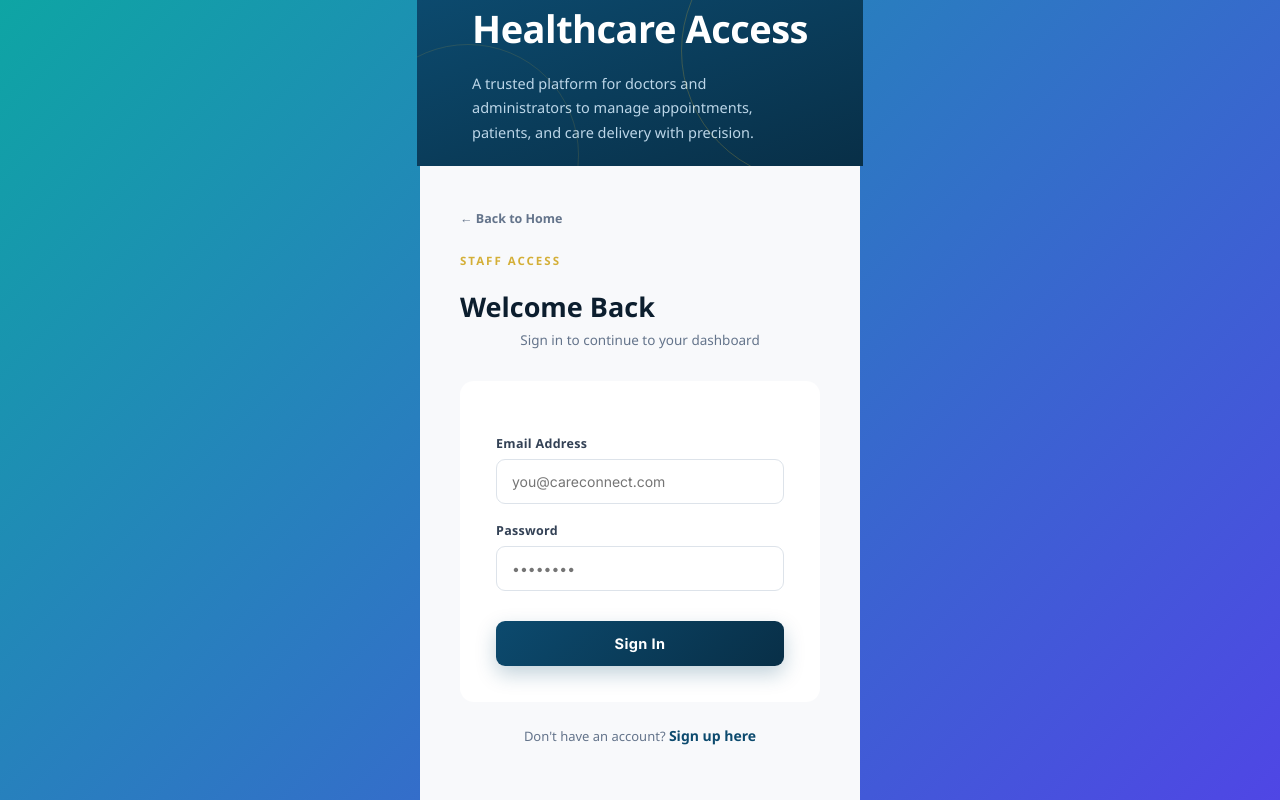
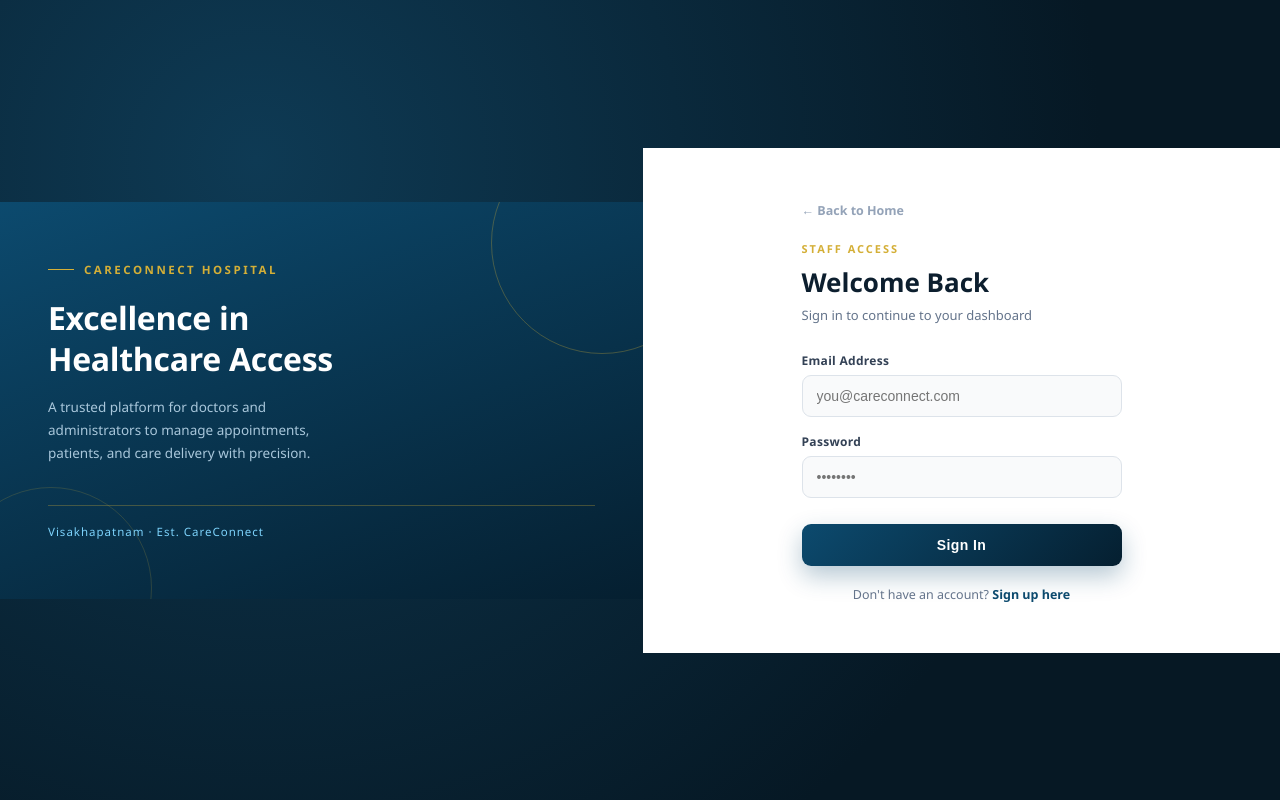
Before and after one commit to pakalapati-suryavalli/doctor-appointment-booking-system, a Flask app: page /login in a window 1280 px wide. Run offline with Flask 3, Linux system fonts and the light colour scheme.

Commit message:
Fix login page premium design

```diff
--- a/static/style.css
+++ b/static/style.css
@@ -1,220 +1,207 @@
-@import url('https://fonts.googleapis.com/css2?family=Inter:wght@400;500;600;700&display=swap');
-
-* {
-    box-sizing: border-box;
-    margin: 0;
-    padding: 0;
+<!DOCTYPE html>
+<html lang="en">
+<head>
+    <meta charset="UTF-8">
+    <title>Login — CareConnect Hospital</title>
+    <style>
+        * { margin: 0 !important; padding: 0 !important; box-sizing: border-box !important; }
+        html, body {
+            height: 100% !important;
+            width: 100% !important;
+            font-family: 'Segoe UI', Arial, sans-serif !important;
+        }
+        body {
+            display: flex !important;
+            align-items: center !important;
+            justify-content: center !important;
+            min-height: 100vh !important;
+            background: radial-gradient(circle at 20% 20%, #0e3a54, #061824 70%) !important;
+            padding: 30px !important;
         }
 
-html, body {
-    height: 100%;
-}
-
-body {
-    font-family: 'Inter', sans-serif;
-    background: linear-gradient(135deg, #0ea5a4, #4f46e5);
-    min-height: 100vh;
-    display: flex;
-    flex-direction: column;
-    align-items: center;
-    justify-content: center;
-    padding: 40px 20px;
-    color: #1e293b;
-}
-
-h1 {
-    font-size: 26px;
-    font-weight: 700;
-    color: #ffffff;
-    margin-bottom: 8px;
-    text-align: center;
-}
-
-h2 {
-    font-size: 21px;
-    font-weight: 700;
-    color: #1e293b;
-    margin: 20px 0 18px 0;
-}
-
-h3 {
-    font-size: 17px;
-    font-weight: 600;
-    color: #475569;
-    margin: 15px 0 10px 0;
-}
-
-p {
-    color: #e0f2f1;
-    font-size: 14px;
-    margin-bottom: 15px;
-    text-align: center;
-}
-
-/* ===== Plain forms (signup, profile, availability, booking) ===== */
-form {
-    background: #ffffff;
-    border: none;
-    border-radius: 14px;
-    padding: 36px;
-    width: 100%;
-    max-width: 400px;
-    box-shadow: 0 20px 45px rgba(15, 23, 42, 0.25);
-}
-
-label {
-    font-weight: 500;
-    font-size: 13px;
-    color: #475569;
-    display: block;
-    margin-bottom: 6px;
-    margin-top: 14px;
-}
-
-label:first-of-type {
-    margin-top: 0;
-}
-
-input, select {
-    padding: 11px 14px;
-    border: 1.5px solid #dbe3ea;
-    border-radius: 8px;
-    width: 100%;
-    font-size: 14px;
-    font-family: 'Inter', sans-serif;
-    background: #f8fafc;
-    color: #1e293b;
-    transition: border-color 0.15s, box-shadow 0.15s;
-}
-
-input:focus, select:focus {
-    outline: none;
-    border-color: #0d9488;
-    background: #ffffff;
-    box-shadow: 0 0 0 3px rgba(13,148,136,0.15);
-}
-
-button {
-    background: linear-gradient(135deg, #0d9488, #4f46e5);
-    color: white;
-    padding: 12px 20px;
-    border: none;
-    border-radius: 8px;
-    cursor: pointer;
-    font-size: 14.5px;
-    font-weight: 600;
-    font-family: 'Inter', sans-serif;
-    width: 100%;
-    margin-top: 22px;
-    transition: opacity 0.15s;
-}
-
-button:hover {
-    opacity: 0.9;
-}
-
-/* ===== Tables (dashboards, lists) ===== */
-table {
-    border-collapse: collapse;
-    width: 100%;
-    max-width: 950px;
-    background: #ffffff;
-    border: none;
-    border-radius: 14px;
-    overflow: hidden;
-    margin-bottom: 25px;
-    box-shadow: 0 20px 45px rgba(15, 23, 42, 0.2);
-}
-
-th, td {
-    padding: 14px 18px;
-    text-align: left;
-    font-size: 14px;
-}
-
-th {
-    background: #0f172a;
-    color: #ffffff;
-    text-transform: uppercase;
-    font-size: 11px;
-    letter-spacing: 0.6px;
-    font-weight: 600;
-}
-
-td {
-    border-bottom: 1px solid #f1f5f9;
-    color: #334155;
-}
-
-tr:last-child td {
-    border-bottom: none;
-}
-
-tr:hover td {
-    background-color: #f0fdfa;
-}
-
-/* ===== Links ===== */
-a {
-    color: #ffffff;
-    font-weight: 600;
-    text-decoration: none;
-    font-size: 14px;
-}
-
-a:hover {
-    text-decoration: underline;
-}
-
-td a, .switch-link a {
-    color: #0d9488;
-}
-
-/* ===== Login/Signup split layout ===== */
-.auth-wrapper {
-    display: flex;
-    width: 100%;
-    max-width: 880px;
-    min-height: 460px;
-    background: #ffffff;
-    border-radius: 18px;
-    overflow: hidden;
-    box-shadow: 0 25px 60px rgba(0,0,0,0.3);
+        .auth-card {
+            display: flex !important;
+            width: 100% !important;
+            max-width: 920px !important;
+            min-height: 560px !important;
+            background: #ffffff !important;
+            border-radius: 20px !important;
+            overflow: hidden !important;
+            box-shadow: 0 40px 90px rgba(0,0,0,0.45) !important;
         }
 
         .auth-side {
-    flex: 1;
-    background: linear-gradient(160deg, #0d9488, #4f46e5);
-    color: white;
-    padding: 50px 42px;
-    display: flex;
-    flex-direction: column;
-    justify-content: center;
+            flex: 1 !important;
+            background: linear-gradient(160deg, #0c4a6e 0%, #051f30 100%) !important;
+            color: #ffffff !important;
+            padding: 60px 48px !important;
+            display: flex !important;
+            flex-direction: column !important;
+            justify-content: center !important;
+            position: relative !important;
+            overflow: hidden !important;
         }
-
+        .auth-side::before {
+            content: '' !important;
+            position: absolute !important;
+            top: -70px !important; right: -70px !important;
+            width: 220px !important; height: 220px !important;
+            border: 1.5px solid rgba(212,175,55,0.3) !important;
+            border-radius: 50% !important;
+        }
+        .auth-side::after {
+            content: '' !important;
+            position: absolute !important;
+            bottom: -90px !important; left: -50px !important;
+            width: 200px !important; height: 200px !important;
+            border: 1.5px solid rgba(212,175,55,0.18) !important;
+            border-radius: 50% !important;
+        }
+        .auth-badge {
+            color: #d4af37 !important;
+            font-size: 11.5px !important;
+            letter-spacing: 2.5px !important;
+            font-weight: 700 !important;
+            margin-bottom: 20px !important;
+            display: flex !important;
+            align-items: center !important;
+            gap: 10px !important;
+        }
+        .auth-badge::before {
+            content: '' !important;
+            width: 26px !important; height: 1px !important;
+            background: #d4af37 !important;
+            display: inline-block !important;
+        }
         .auth-side h1 {
-    color: white;
-    font-size: 30px;
-    text-align: left;
-    margin-bottom: 15px;
+            font-size: 32px !important;
+            font-weight: 700 !important;
+            line-height: 1.3 !important;
+            margin-bottom: 16px !important;
+            letter-spacing: -0.3px !important;
         }
-
         .auth-side p {
-    color: #e0f2f1;
-    text-align: left;
-    font-size: 15px;
-    line-height: 1.6;
+            color: #a9c7db !important;
+            font-size: 13.5px !important;
+            max-width: 300px !important;
+            line-height: 1.7 !important;
+        }
+        .auth-signature {
+            margin-top: 40px !important;
+            padding-top: 18px !important;
+            border-top: 1px solid rgba(212,175,55,0.3) !important;
+            font-size: 11.5px !important;
+            color: #7dd3fc !important;
+            letter-spacing: 1px !important;
         }
 
         .auth-form-side {
-    flex: 1;
-    padding: 55px 48px;
-    display: flex;
-    flex-direction: column;
-    justify-content: center;
-    background: #ffffff;
+            flex: 1 !important;
+            background: #ffffff !important;
+            display: flex !important;
+            align-items: center !important;
+            justify-content: center !important;
+            padding: 50px 45px !important;
         }
+        .form-box { width: 100% !important; max-width: 320px !important; }
+        .back-home {
+            display: inline-block !important;
+            margin-bottom: 22px !important;
+            font-size: 12.5px !important;
+            color: #94a3b8 !important;
+            text-decoration: none !important;
+            font-weight: 600 !important;
+        }
+        .form-box .tag {
+            color: #d4af37 !important;
+            font-size: 11px !important;
+            letter-spacing: 2px !important;
+            font-weight: 700 !important;
+            margin-bottom: 8px !important;
+        }
+        .form-box h2 {
+            font-size: 26px !important;
+            font-weight: 700 !important;
+            color: #0c1e2e !important;
+            margin-bottom: 6px !important;
+        }
+        .form-box .sub {
+            color: #64748b !important;
+            font-size: 13px !important;
+            margin-bottom: 28px !important;
+        }
+        .form-box label {
+            display: block !important;
+            font-size: 12px !important;
+            font-weight: 700 !important;
+            color: #334155 !important;
+            margin-bottom: 6px !important;
+            margin-top: 16px !important;
+            letter-spacing: 0.3px !important;
+        }
+        .form-box input {
+            width: 100% !important;
+            padding: 12px 14px !important;
+            border: 1.5px solid #dde3ea !important;
+            border-radius: 9px !important;
+            font-size: 14px !important;
+            background: #f9fafb !important;
+            color: #0c1e2e !important;
+        }
+        .form-box input:focus { outline: none !important; border-color: #0c4a6e !important; }
+        .form-box button {
+            width: 100% !important;
+            margin-top: 26px !important;
+            padding: 13px !important;
+            background: linear-gradient(135deg, #0c4a6e, #051f30) !important;
+            color: white !important;
+            border: none !important;
+            border-radius: 9px !important;
+            font-weight: 700 !important;
+            font-size: 14px !important;
+            letter-spacing: 0.4px !important;
+            cursor: pointer !important;
+            box-shadow: 0 10px 24px rgba(12,74,110,0.3) !important;
+        }
+        .switch-link {
+            text-align: center !important;
+            margin-top: 20px !important;
+            font-size: 12.5px !important;
+            color: #64748b !important;
+        }
+        .switch-link a { color: #0c4a6e !important; font-weight: 700 !important; text-decoration: none !important; }
 
-.auth-form-side form {
-    box-shadow: none;
-    padding
+        @media (max-width: 760px) {
+            .auth-card { flex-direction: column !important; max-width: 420px !important; }
+            .auth-side { padding: 40px 32px !important; }
+        }
+    </style>
+</head>
+<body>
+    <div class="auth-card">
+        <div class="auth-side">
+            <div class="auth-badge">CARECONNECT HOSPITAL</div>
+            <h1>Excellence in<br>Healthcare Access</h1>
+            <p>A trusted platform for doctors and administrators to manage appointments, patients, and care delivery with precision.</p>
+            <div class="auth-signature">Visakhapatnam · Est. CareConnect</div>
+        </div>
+
+        <div class="auth-form-side">
+            <div class="form-box">
+                <a href="/" class="back-home">← Back to Home</a>
+                <div class="tag">STAFF ACCESS</div>
+                <h2>Welcome Back</h2>
+                <p class="sub">Sign in to continue to your dashboard</p>
+                <form method="POST">
+                    <label>Email Address</label>
+                    <input type="email" name="email" required placeholder="you@careconnect.com">
+                    <label>Password</label>
+                    <input type="password" name="password" required placeholder="••••••••">
+                    <button type="submit">Sign In</button>
+                </form>
+                <p class="switch-link">Don't have an account? <a href="/signup">Sign up here</a></p>
+            </div>
+        </div>
+    </div>
+</body>
+</html>
```
Lines whose indentation alone changed are shown as unchanged.
